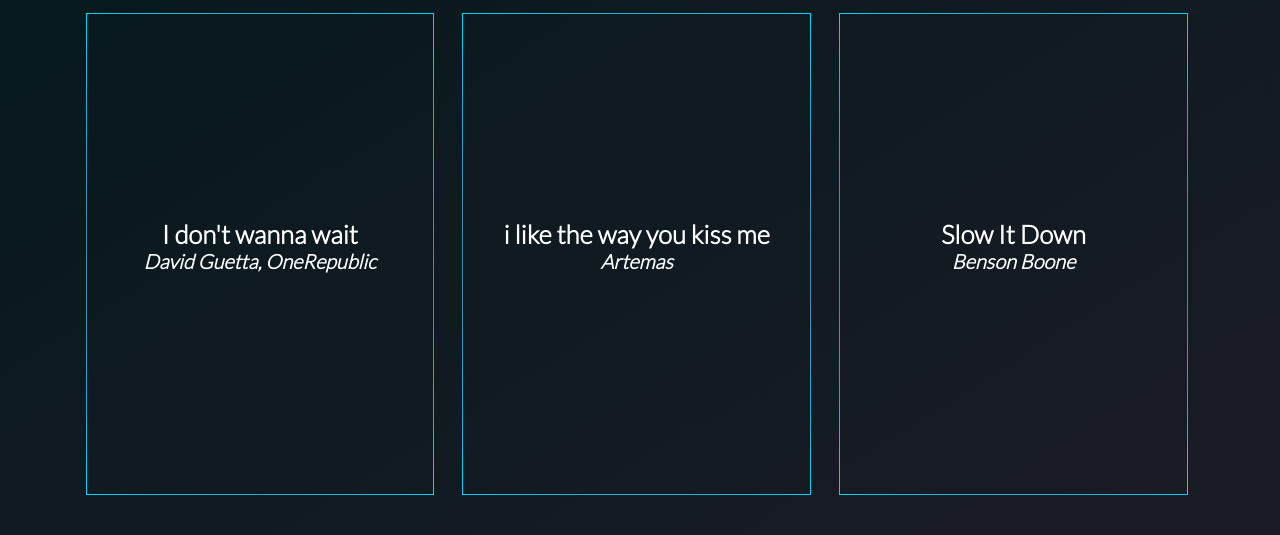
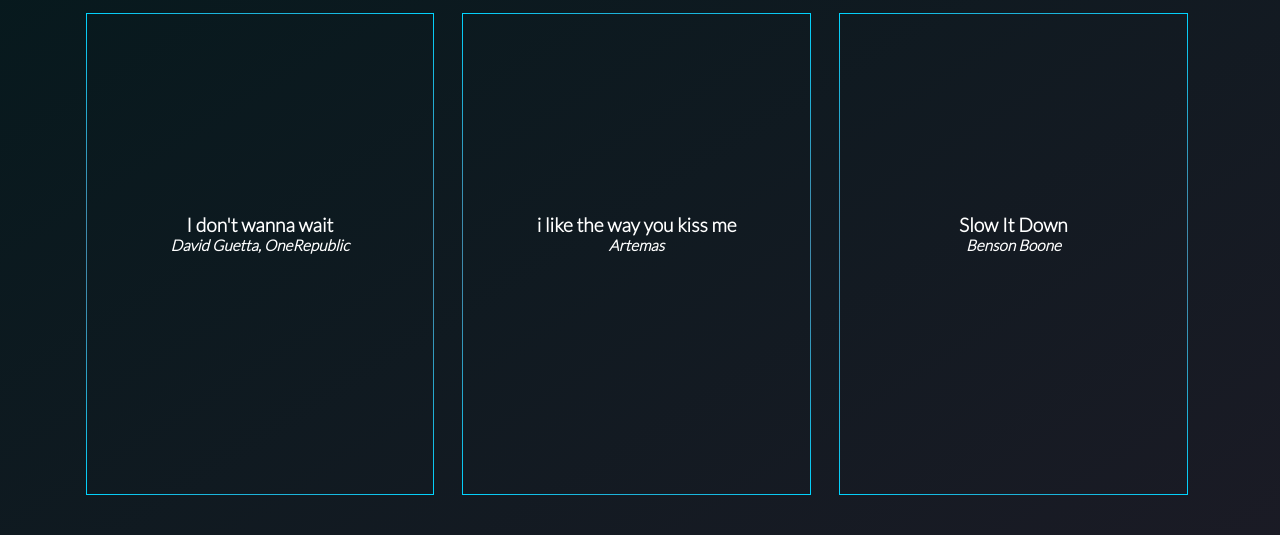
Before and after one commit to brysonnoble/brysonnoble.github.io, a PHP site: the page made by Programming Projects/SmartSync/index.html in a window 1280 px wide. Shown: the part 80-615 px from the top of the page. Run offline with PHP 8.4, Linux system fonts and the light colour scheme.

Commit message:
Update styles.css

```diff
--- a/Programming Projects/SmartSync/styles.css
+++ b/Programming Projects/SmartSync/styles.css
@@ -18,12 +18,12 @@ h2 {
 h3 {
     position: relative;
     top: 37.5%;
-    font-size: 160%;
+    font-size: 120%;
     text-align: center;
 }
 
 #artist {
-    font-size: 20px;
+    font-size: 80%;
     font-style: italic;
 }
 
```
